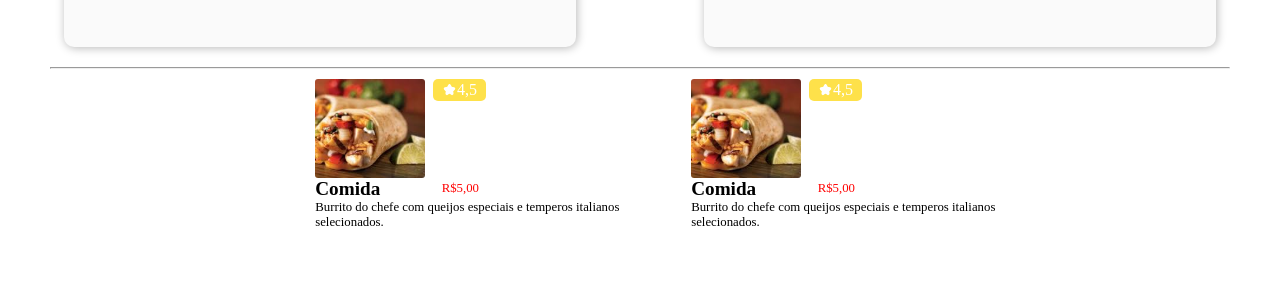
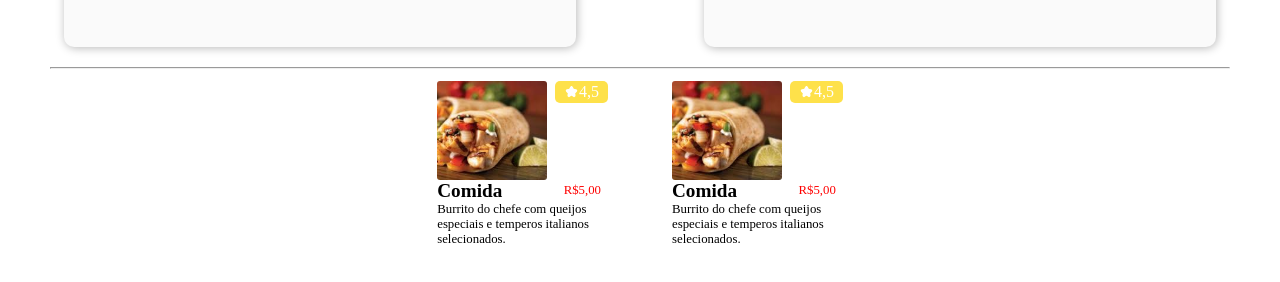
Before and after one commit to yVilaca/comii, a React (Create React App) app: page / in a window 1280 px wide. Shown: the part 254-536 px from the top of the page. Built offline with nearby package versions, Linux system fonts and the light colour scheme.

Commit message:
CORRIGIDO DUPLA DE ITENS

```diff
--- a/src/app.css
+++ b/src/app.css
@@ -11,7 +11,7 @@ hr{
 }
 .categorias-juntas2{
     margin: 0;
-    margin-left: 8%;
+    gap: 5%;
     display: flex;
     justify-content: center;
 }
@@ -19,6 +19,7 @@ hr{
     color: black;
     text-decoration: none;
 }
+
 @media (max-width: 241px){
     .categorias-juntas2{
         display: flex;
--- a/src/componentes/itens/itens.css
+++ b/src/componentes/itens/itens.css
@@ -24,16 +24,16 @@
     flex-direction: column;
     list-style: none;
     align-items: flex-start;
+    width: 10.625rem;
 }
 
 #desc-item {
     font-size: 0.8em; /* Usando unidades relativas para o tamanho da fonte */
     font-family: 'Sarabun';
-    width: 90%;
 }
 
 #item-img {
-    margin-top: 10px;
+    margin-top: 1.5vh;
     display: flex;
     flex-wrap: wrap; /* Permite que os itens sejam flexíveis em várias linhas */
 }
```
